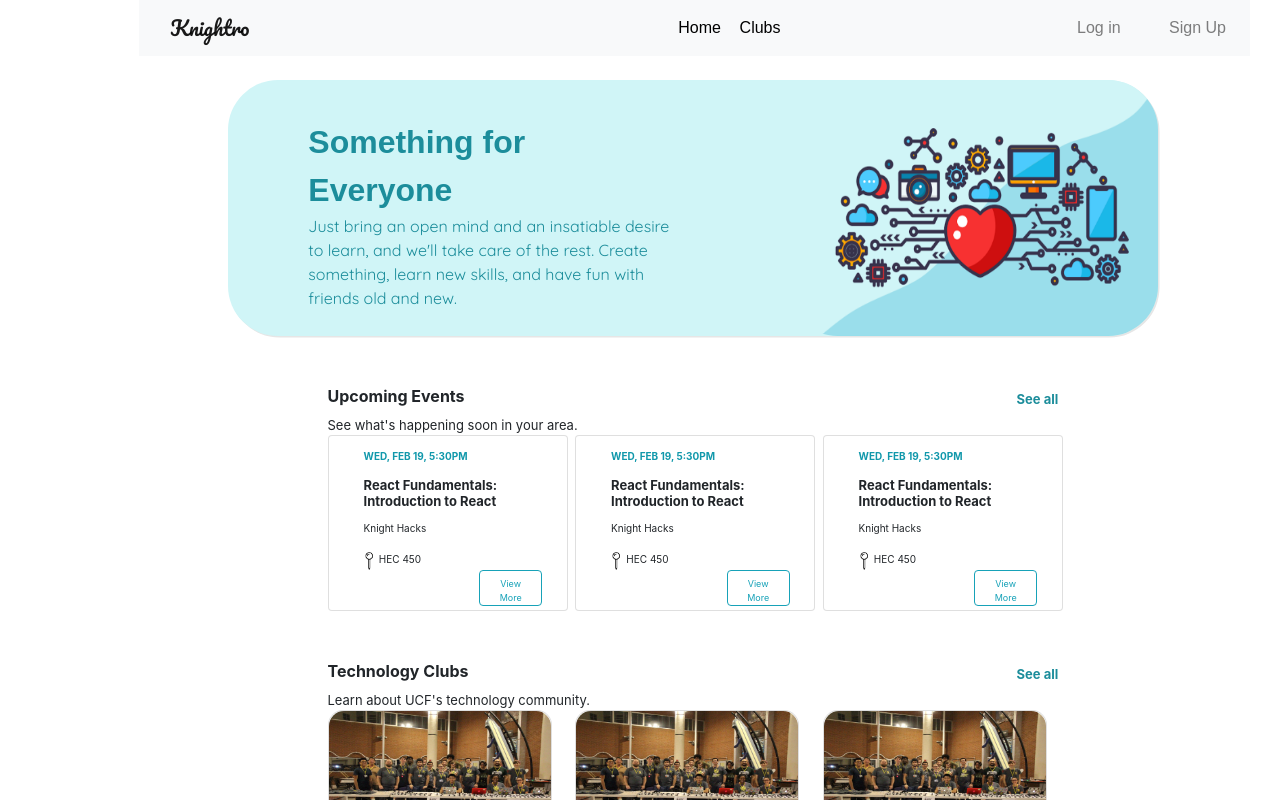
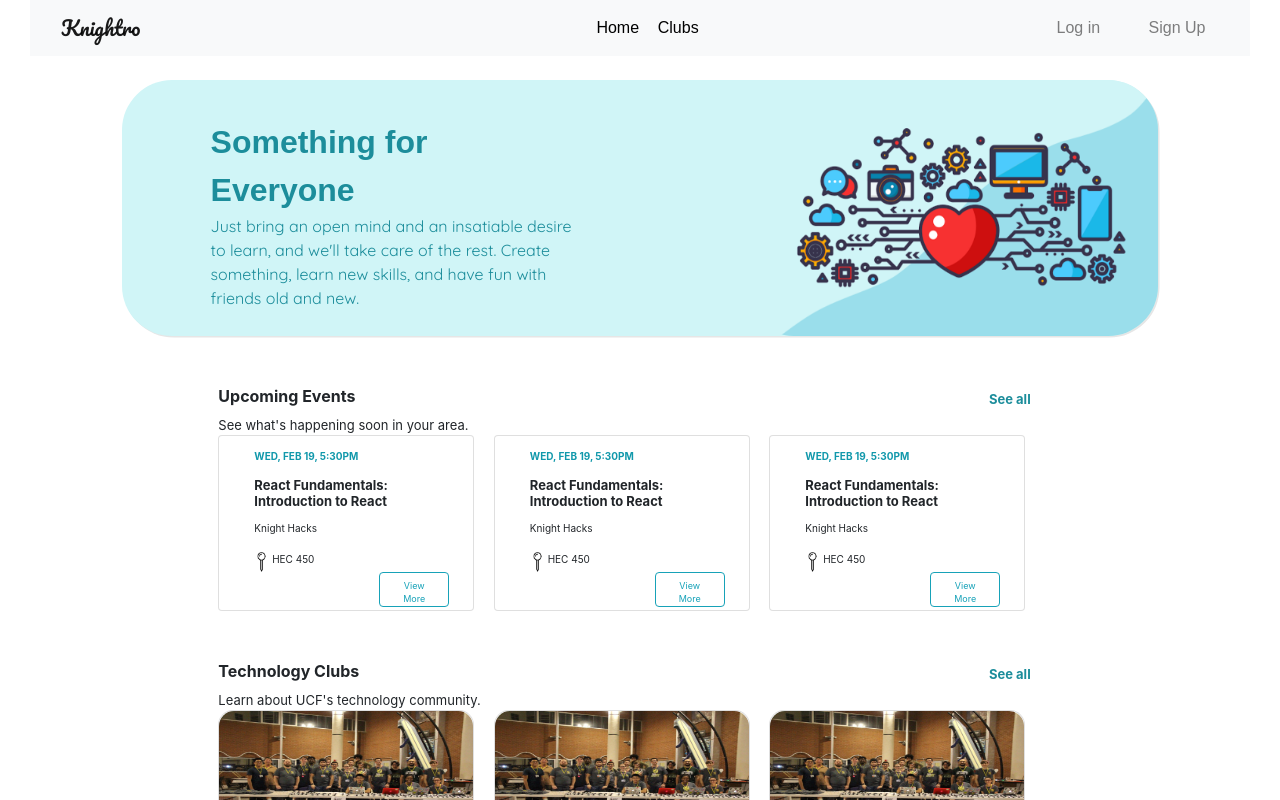
Before and after one commit to joseiciano/UCFMasterCalendar_web, a React (Create React App) app: page / in a window 1280 px wide. Shown: the top 800 px of the page. Built offline with nearby package versions, Linux system fonts and the light colour scheme.

Commit message:
centering the homepage

```diff
--- a/src/components/ClubCard.js
+++ b/src/components/ClubCard.js
@@ -25,7 +25,7 @@ export default class ClubCard extends Component {
 
 const Styles = {
     card: {
-        width: "14rem",
+        width: "16rem",
         borderRadius: "15px"
     },
 
--- a/src/components/ClubList.js
+++ b/src/components/ClubList.js
@@ -36,8 +36,6 @@ export default class ClubList extends Component {
                     <Col sm={{ span: 3, offset: 0 }}>
                         <ClubCard />
                     </Col>
-
-
                 </Row>
             </Card>
         )
@@ -46,7 +44,7 @@ export default class ClubList extends Component {
 
 const Styles = {
     card: {
-        width: "60rem",
+        width: "67rem",
         border: "none",
     },
 
--- a/src/components/EventCard.js
+++ b/src/components/EventCard.js
@@ -54,7 +54,7 @@ const Styles = {
     },
 
     card: {
-        width: "15rem",
+        width: "16rem",
         height: "11rem"
     },
 
--- a/src/components/EventList.js
+++ b/src/components/EventList.js
@@ -9,11 +9,11 @@ export default class EventList extends Component {
         return (
             <Card style={Styles.card}>
                 <Row>
-                    <Col sm={{ span: 6, offset: 0 }}>
+                    <Col sm={{ span: 7, offset: 0 }}>
                         <Card.Text> <b> Upcoming Events </b> </Card.Text>
                     </Col>
 
-                    <Col sm={{ span: 2, offset: 2 }}>
+                    <Col sm={{ span: 2, offset: 1 }}>
                         <Button style={Styles.button}> <b>See all </b></Button>
                     </Col>
                 </Row>
@@ -44,7 +44,7 @@ export default class EventList extends Component {
 
 const Styles = {
     card: {
-        width: "60rem",
+        width: "67rem",
         border: "none",
     },
 
--- a/src/components/NavBar.js
+++ b/src/components/NavBar.js
@@ -14,7 +14,7 @@ export default class MainNavbar extends Component {
                     <Navbar bg="light" variant="light">
                         {/*? Possibily will have to change home to Main because that is the component name?*/}
                         {/*? OR WILL have to put #url! that seems like the best option right now*/}
-                        <Col sm={3}>
+                        <Col sm={{span: 3, offset: 0}}>
                             <Navbar.Brand style={styles.knightro} > Knightro </Navbar.Brand>
                         </Col>
 
@@ -25,12 +25,12 @@ export default class MainNavbar extends Component {
                                         <Nav.Link href="#Main" style={styles.center}> Home </Nav.Link>
                                 </Col>
 
-                                <Col lg={{ span: 3, offset: 0 }}>
+                                <Col lg={{ span: 7, offset: 0 }}>
                                         <Nav.Link href="#Clubs" style={styles.center}> Clubs </Nav.Link>
                                 </Col>
 
 
-                                <Col lg={{ span: 3, offset: 8}}>
+                                <Col lg={{ span: 3, offset: 6}}>
 
                                     <Nav.Link href="#LogIn"> Log in </Nav.Link>
                                 </Col>
--- a/src/components/Welcome.js
+++ b/src/components/Welcome.js
@@ -8,7 +8,7 @@ export default class Welcome extends Component {
     render() {
         return (
             <div>
-                    <Col lg={{ span: 9, offset: 2 }} responsive>
+                <Col lg={{span: 10, offset: 1}} responsive>
                         <Card style={styles.wCard} responsive >
                             <link href="https://fonts.googleapis.com/css?family=Quicksand&display=swap" rel="stylesheet"/>
 
--- a/src/pages/Main.js
+++ b/src/pages/Main.js
@@ -13,10 +13,10 @@ import ClubList from "../components/ClubList";
 export default class Main extends Component {
   render() {
       return (
-          <div style={Styles.homepage}>
+          <div  style={Styles.homepage}>
               <Row>
-                  <Col sm={{ span: 11, offset: 1 }}>
-                      <Navbar />
+                  <Col >
+                      <Navbar/>
                   </Col>
               </Row>
               <br />
@@ -30,18 +30,20 @@ export default class Main extends Component {
               <br />
 
               <Row>
-                  <Col sm={{ span: 7, offset: 3 }}>
+                  <Col sm={{ span: 9, offset: 2 }}>
                       <EventList />
                   </Col>
               </Row>
+
               <br />
               <br />
 
               <Row>
-                  <Col sm={{ span: 7, offset: 3 }}>
+                  <Col sm={{ span: 7, offset: 2 }}>
                       <ClubList />
                   </Col>
               </Row>
+
               <br/>
               <br/>
 
@@ -53,7 +55,7 @@ export default class Main extends Component {
 const Styles = {
     homepage: {
         // disables horizontal scrollbar
-        overflowX: "hidden"
+        overflowX: "hidden",
     },
 
     button: {
@@ -63,5 +65,9 @@ const Styles = {
         border: "none",
         backgroundColor: "white",
         color: "#1C8D9B",
+    },
+
+    navBar: {
     }
+
 };
```
